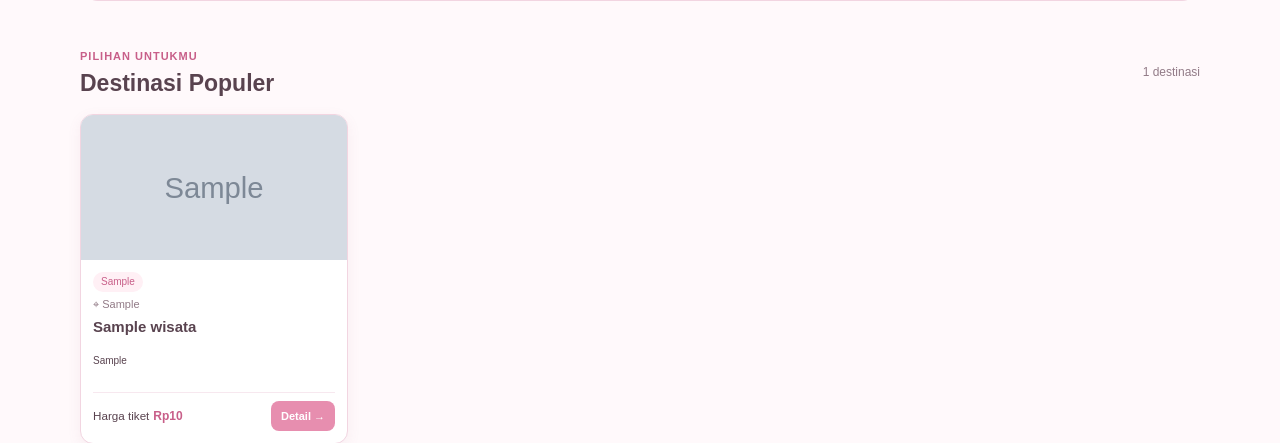
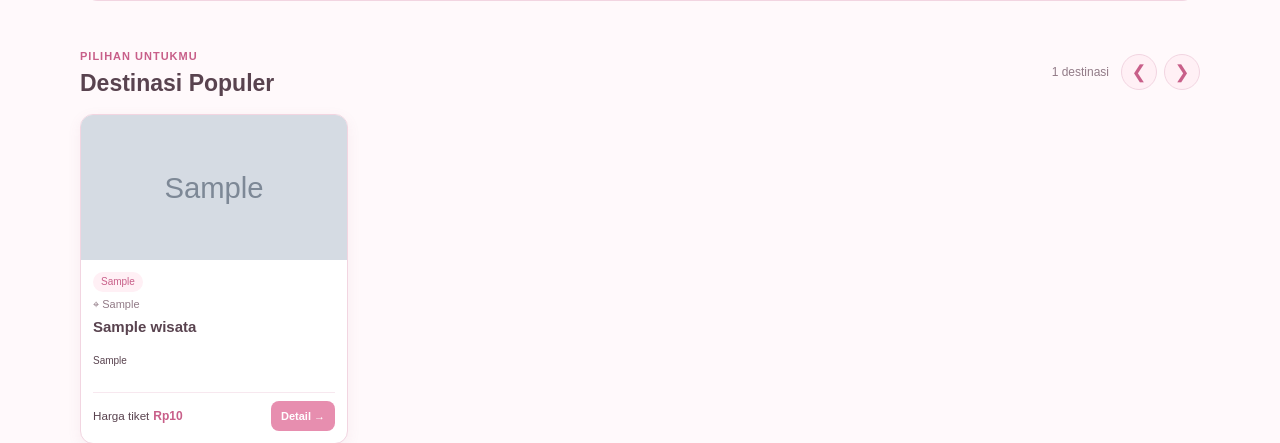
Before and after one commit to Asepteknik98/smkjayabuana_vokasi, a PHP site: page /beranda.php in a window 1280 px wide. Shown: the part 397-840 px from the top of the page. Run offline with PHP 8.4, Linux system fonts and the light colour scheme; tables that the repository leaves empty or names only in its code hold one stand-in row (values such as "Sample post"); grey boxes marked "Sample" are stand-in pictures.

Commit message:
mengubah sesuatu

```diff
--- a/assets/css/style.css
+++ b/assets/css/style.css
@@ -811,3 +811,63 @@ footer p {
         padding: 7px;
     }
 }
+
+/* TOMBOL SLIDE DESTINASI WISATA */
+
+.wisata-controls {
+    display: flex;
+    align-items: center;
+    justify-content: flex-end;
+    gap: 12px;
+    flex-shrink: 0;
+}
+
+.slide-buttons {
+    display: flex;
+    align-items: center;
+    gap: 7px;
+}
+
+.slide-buttons button {
+    display: inline-flex;
+    align-items: center;
+    justify-content: center;
+    width: 36px;
+    height: 36px;
+    padding: 0;
+    border: 1px solid var(--pink-border);
+    border-radius: 50%;
+    background: var(--pink-light);
+    color: var(--pink-dark);
+    font-size: 18px;
+    line-height: 1;
+    cursor: pointer;
+    transition: background 0.2s, color 0.2s,
+                transform 0.2s;
+}
+
+.slide-buttons button:hover {
+    background: var(--pink);
+    color: white;
+}
+
+.slide-buttons button:active {
+    transform: scale(0.92);
+}
+
+/* PAKSA SLIDE HANYA DI LAYAR HP */
+@media (max-width: 700px) {
+    .wisata-controls {
+        gap: 7px;
+    }
+
+    .slide-buttons {
+        gap: 5px;
+    }
+
+    .slide-buttons button {
+        width: 30px;
+        height: 30px;
+        font-size: 15px;
+    }
+}
--- a/beranda.php
+++ b/beranda.php
@@ -28,30 +28,23 @@ if ($q !== '') {
 $daftarFoto = [
     'Pantai Anyer' =>
         'assets/css/images/pantai_anyer.jpg',
-
     'Pantai Sawarna' =>
         'assets/css/images/pantai_sawarna.jpg',
-
     'Taman Nasional Ujung Kulon' =>
         'assets/css/images/ujung_kulon.jpg',
-
     'Masjid Agung Banten' =>
         'assets/css/images/masjid_banten.jpg',
-
     'Keraton Surosowan' =>
         'assets/css/images/keraton_surosowan.jpg',
-
     'Pantai Carita' =>
         'assets/css/images/pantai_carita.jpg',
-
     'Tanjung Lesung' =>
         'assets/css/images/tanjung_lesung.jpg',
-
     'Desa Adat Baduy' =>
         'assets/css/images/baduy_banten.jpg'
 ];
 
-// Memeriksa apakah pengguna sudah login
+// Memeriksa status login
 $sudahLogin = !empty($_SESSION['user_id']);
 $namaPengguna = $_SESSION['nama']
     ?? $_SESSION['username']
@@ -68,7 +61,7 @@ $rolePengguna = $_SESSION['role'] ?? 'user';
 
     <title>Pariwisata Banten</title>
 
-    <link rel="stylesheet" href="assets/css/style.css?v=6">
+    <link rel="stylesheet" href="assets/css/style.css?v=7">
 </head>
 
 <body>
@@ -83,6 +76,7 @@ $rolePengguna = $_SESSION['role'] ?? 'user';
         <span class="user-greeting">
             Halo, <?= e($namaPengguna) ?>!
         </span>
+
         <a href="beranda.php">Beranda</a>
         <a href="#wisata">Destinasi</a>
 
@@ -145,18 +139,16 @@ $rolePengguna = $_SESSION['role'] ?? 'user';
         </form>
     </div>
 
-
     <div class="hero-picture">
         <img
             src="assets/css/images/pantai_anyer.jpg"
             alt="Pantai Anyer"
             class="hero-image"
         >
+
         <div class="hero-caption">
             Waktunya Berpetualang
         </div>
-</div>
-
     </div>
 
 </section>
@@ -173,9 +165,37 @@ $rolePengguna = $_SESSION['role'] ?? 'user';
             </h2>
         </div>
 
+        <div class="wisata-controls">
+
             <span class="muted">
                 <?= count($wisata) ?> destinasi
             </span>
+
+            <?php if (!empty($wisata)): ?>
+                <div class="slide-buttons">
+
+                    <button
+                        type="button"
+                        onclick="geserWisata(-1)"
+                        aria-label="Geser ke kiri"
+                        title="Wisata sebelumnya"
+                    >
+                        &#10094;
+                    </button>
+
+                    <button
+                        type="button"
+                        onclick="geserWisata(1)"
+                        aria-label="Geser ke kanan"
+                        title="Wisata berikutnya"
+                    >
+                        &#10095;
+                    </button>
+
+                </div>
+            <?php endif; ?>
+
+        </div>
 
     </div>
 
@@ -195,7 +215,7 @@ $rolePengguna = $_SESSION['role'] ?? 'user';
 
     <?php else: ?>
 
-        <div class="grid">
+        <div class="grid" id="slideWisata">
 
             <?php foreach ($wisata as $w): ?>
 
@@ -281,5 +301,27 @@ $rolePengguna = $_SESSION['role'] ?? 'user';
 
 </footer>
 
+<script>
+function geserWisata(arah) {
+    const slide = document.getElementById('slideWisata');
+
+    if (!slide) return;
+
+    const kartu = slide.querySelector('.card');
+
+    if (!kartu) return;
+
+    const gaya = window.getComputedStyle(slide);
+    const jarakAntarkartu = parseFloat(gaya.columnGap) || 0;
+    const jarak = kartu.getBoundingClientRect().width
+        + jarakAntarkartu;
+
+    slide.scrollBy({
+        left: arah * jarak,
+        behavior: 'smooth'
+    });
+}
+</script>
+
 </body>
 </html>
```
Lines whose indentation alone changed are shown as unchanged.
